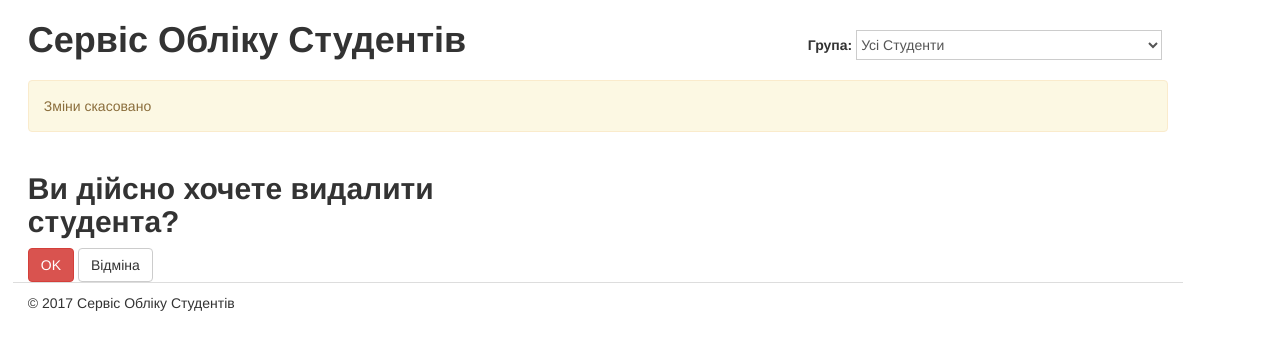
After one commit to alexlytvyn/ci-studentsdb, a CodeIgniter app: page /database/index.php/students/delete/1 in a window 1280 px wide. The commit adds this page. Shown: the top 350 px of the page. Run offline with CodeIgniter, Linux system fonts and the light colour scheme.

Commit message:
Add Student Deleting Feature.

```diff
--- a/application/controllers/Students.php
+++ b/application/controllers/Students.php
@@ -51,8 +51,8 @@ class Students extends CI_Controller
 
 	          //Check whether user upload picture
 	          $config['upload_path'] = 'assets/img/';
-                    $config['overwrite'] = TRUE;
-                    $config['remove_spaces'] = FALSE;
+	          $config['overwrite'] = true;
+	          $config['remove_spaces'] = false;
 	          $config['allowed_types'] = 'jpg|jpeg|png|gif';
 	          $config['file_name'] = $_FILES['photo']['name'];
 
@@ -77,4 +77,17 @@ class Students extends CI_Controller
         $this->load->view('templates/student_add');
         $this->load->view('parts/footer');
     }
+
+    public function delete($id)
+    {
+			$data['title'] = 'Видалення Студента';
+			if (isset($_POST['student_confirm_delete_button'])) {
+				$this->students_model->student_delete($id);
+				redirect('students', 'refresh');
 	    }
+			$this->load->view('parts/header', $data);
+			$this->load->view('templates/student_delete_confirm');
+			$this->load->view('parts/footer');
+
+    }
+}
--- a/application/models/Students_model.php
+++ b/application/models/Students_model.php
@@ -31,4 +31,9 @@ class Students_model extends CI_Model
 		        $id = $this->db->insert_id();
 		        return $id;
     }
+
+		public function student_delete($id) {
+			$this->db->where('id', $id);
+			$this->db->delete('students');
+		}
 }
--- /dev/null
+++ b/application/views/templates/student_delete_confirm.php
@@ -0,0 +1,18 @@
+<!-- Start Main Page Content -->
+		<div class="row" id="content-columns">
+			<div class="col-xs-12" id="status-message">
+				<!-- Status Message -->
+				<div class="alert alert-warning">Зміни скасовано</div>
+			</div>
+		</div>
+		<div class="row">
+		  <div class="col-md-6">
+				<!-- Start Students Adding Form -->
+			<form class="" action="" method="post">
+				<h2>Ви дійсно хочете видалити студента?</h2>
+				<button type="submit" name="student_confirm_delete_button" class="btn btn-danger">OK</button>
+				<a href="<?php echo base_url(); ?>" class="btn btn-default">Відміна</a>
+			</form>
+		  </div>
+		</div>
+		<!-- End Main Page Content -->
--- a/application/views/templates/students.php
+++ b/application/views/templates/students.php
@@ -38,7 +38,7 @@
 												<a role="menuitem" tabindex="-1" href="#">Редагувати</a>
 											</li>
 											<li role="presentation">
-												<a role="menuitem" tabindex="-1" href="#">Видалити</a>
+												<a role="menuitem" tabindex="-1" href="<?php echo base_url().'students/delete/'.$student->id; ?>">Видалити</a>
 											</li>
 										</ul>
 									</div>
```
Also changed, not shown: assets/img/20664664_495180567483547_8046035453955686460_n.jpg (added). Lines whose indentation alone changed are shown as unchanged.
